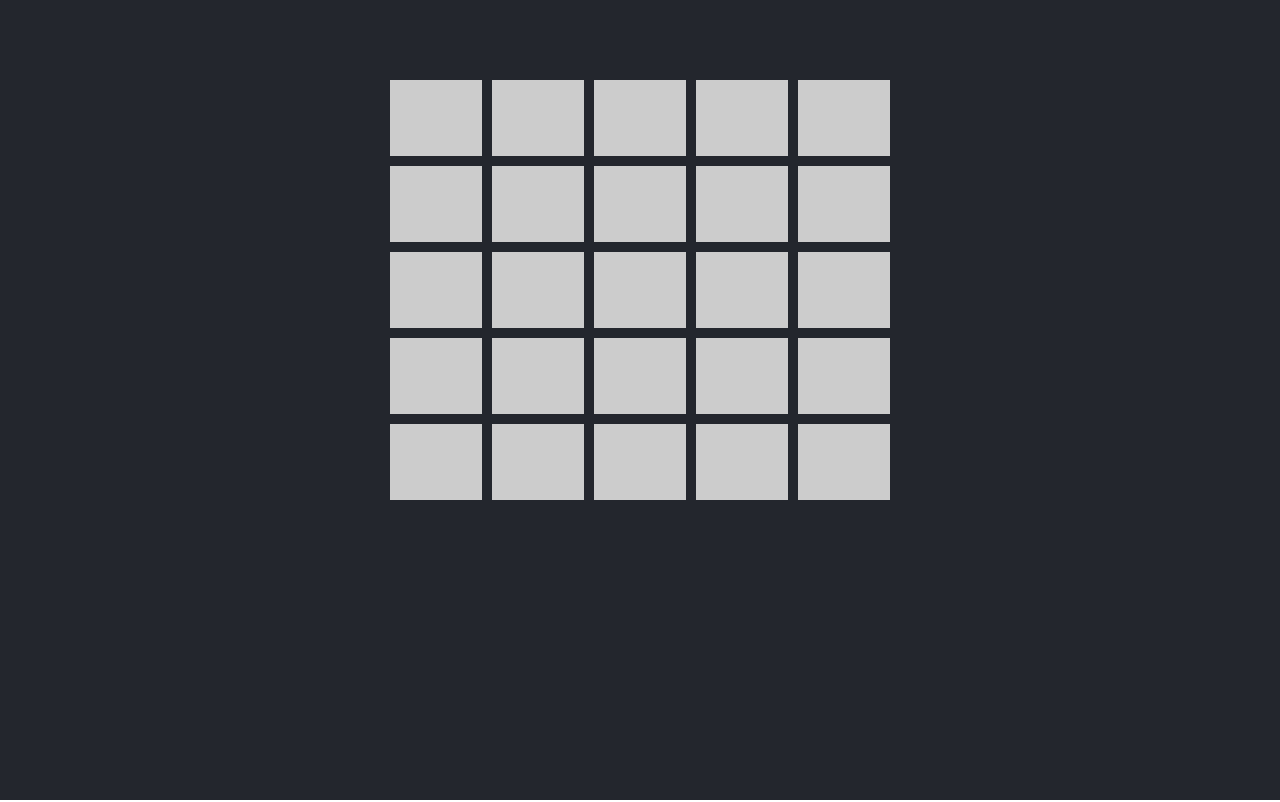
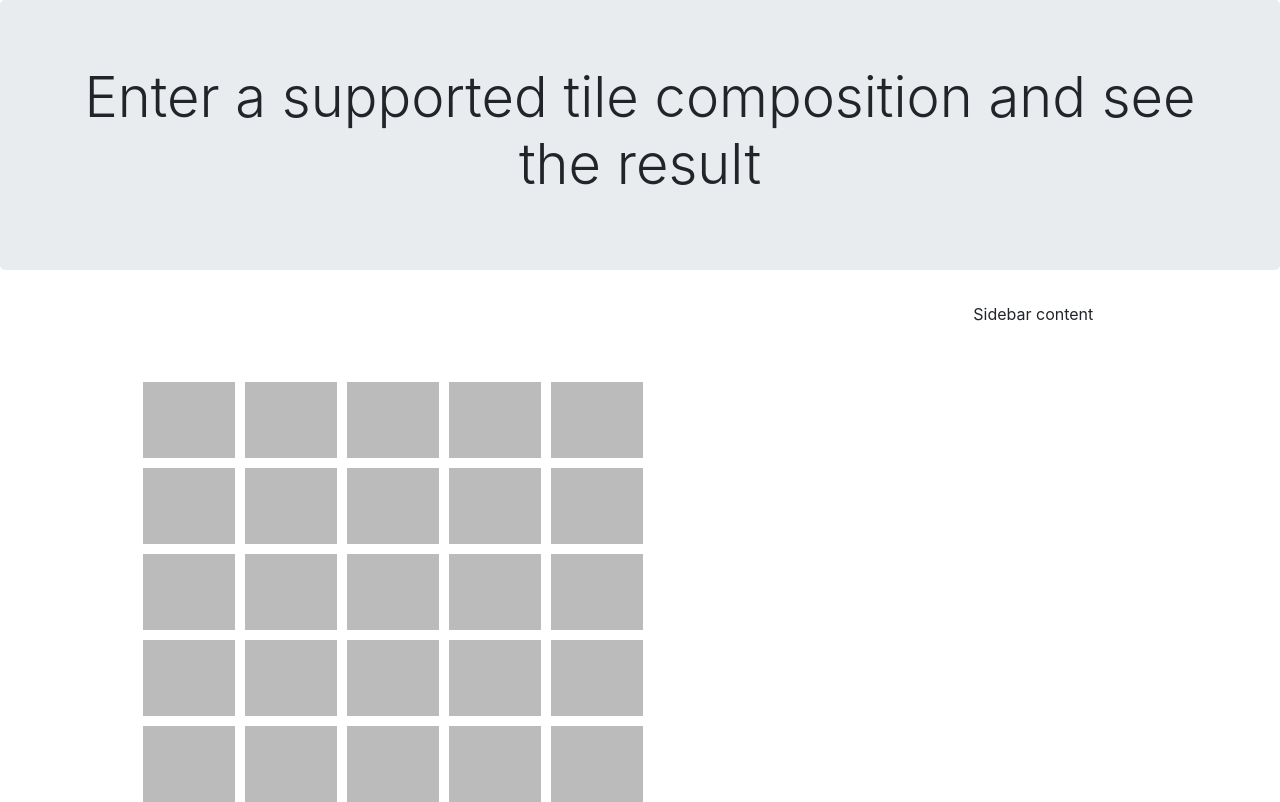
Before and after one commit to tahir-u/react-tile, a React (Create React App) app: page / in a window 1280 px wide. Built offline with nearby package versions, Linux system fonts and the light colour scheme.

Commit message:
Add the main layout for the App component
* Add the base layout for the App component
* Refactor styled components usage
* Add the header content

```diff
--- a/src/App.js
+++ b/src/App.js
@@ -7,16 +7,37 @@ class App extends Component {
   render() {
     return (
       <AppWrapper>
-        <TileGrid />
+        <Cell gridArea="Header">
+          <div className="jumbotron">
+            <div className="container">
+              <div className="row">
+                <h1 className="display-4">Enter a supported tile composition and see the result</h1>
+              </div>
+            </div>
+          </div>
+        </Cell>
+        <Cell gridArea="Content">
+          <TileGrid />
+        </Cell>
+        <Cell gridArea="Sidebar">Sidebar content</Cell>
       </AppWrapper>
     );
   }
 }
 
 const AppWrapper = styled.div`
-  width: 100vw;
-  height: 100vh;
-  background: #23262d;
+  display: grid;
+  width: 100%;
+  height: 100%;
+  grid-template-areas:
+    "Header Header Header"
+    "Content Content Sidebar"
+    "Content Content Sidebar";
+`;
+
+const Cell = styled.div`
+  grid-area: ${(props) => props.gridArea};
+  text-align: center;
 `;
 
 export default App;
--- a/src/components/Tile/Tile.jsx
+++ b/src/components/Tile/Tile.jsx
@@ -11,7 +11,7 @@ const Tile = ({
 }
 
 const Wrapper = styled.div`
-  background: ${(props) => props.isColored ? props.background : '#ccc'};
+  background: ${(props) => props.isColored ? props.background : '#bbb'};
 `;
 
 export default Tile;
```
